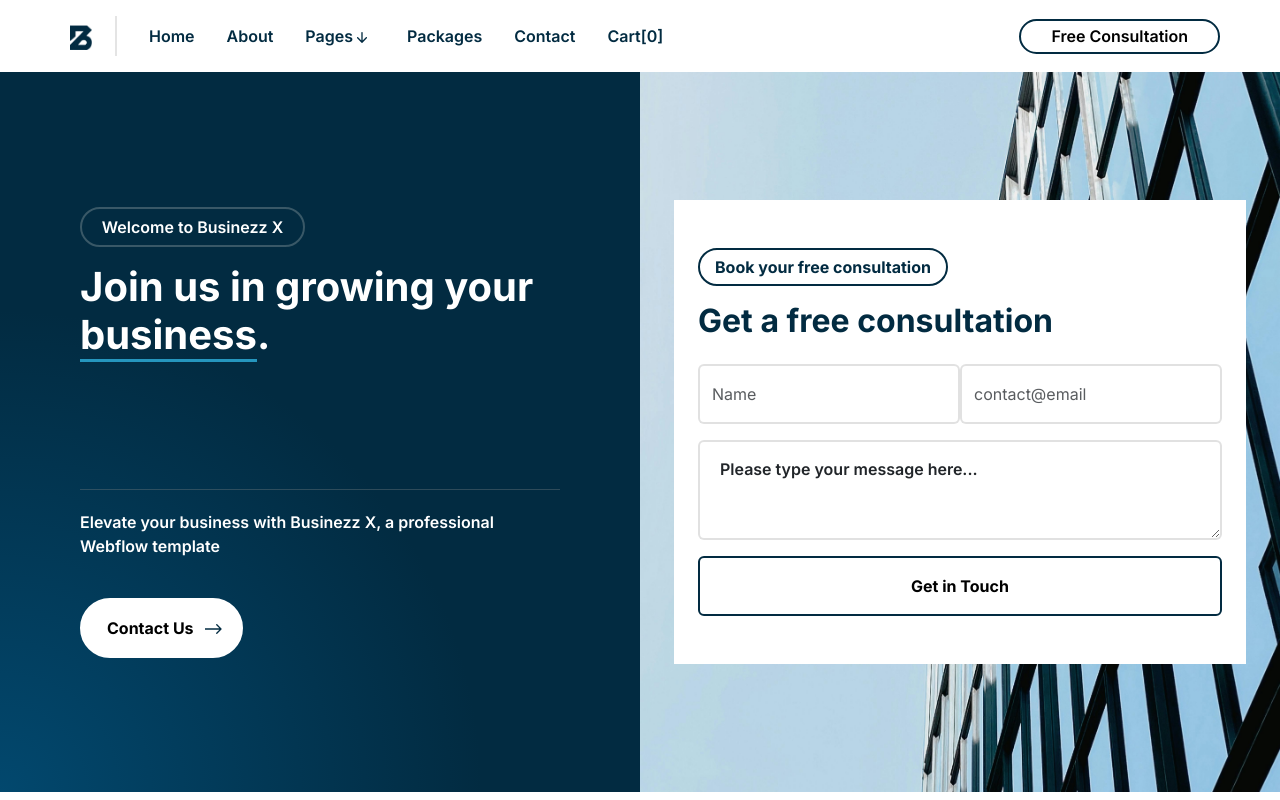
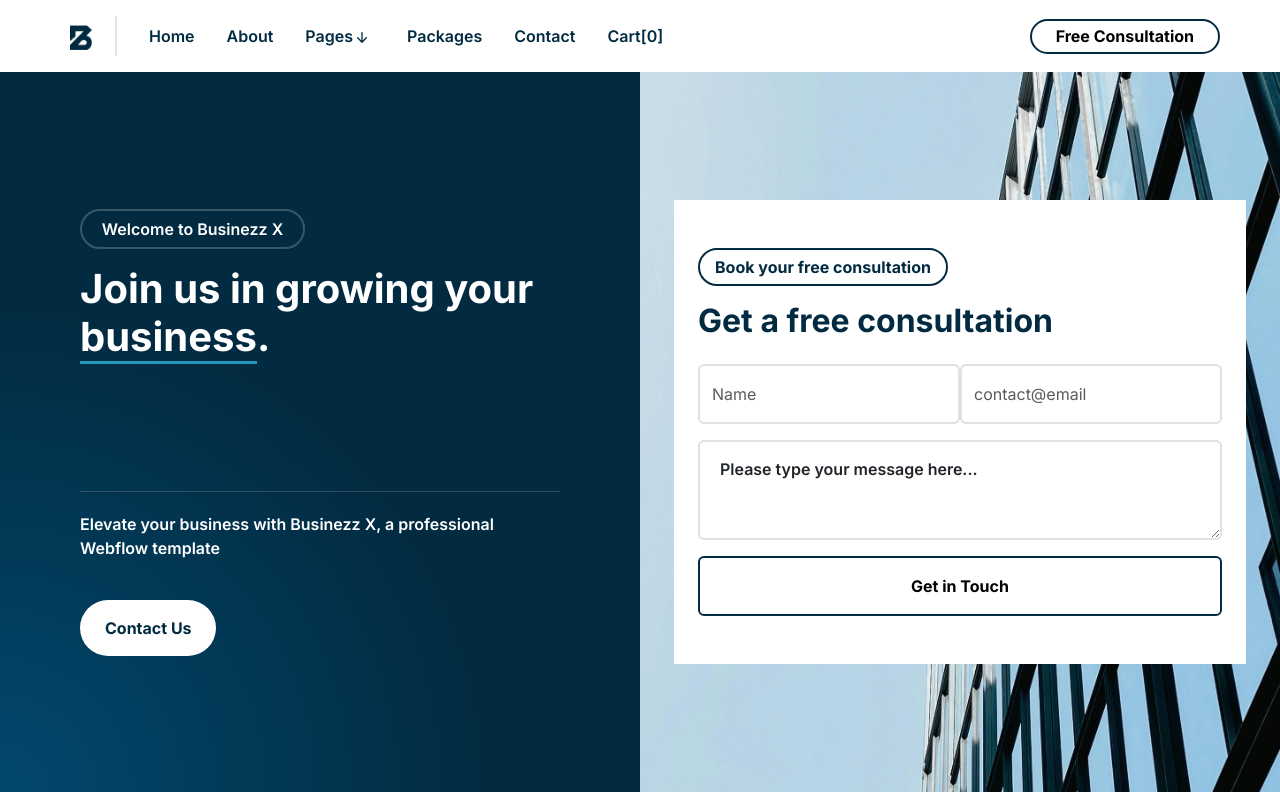
Before and after one commit to yayuwu/domo-challenge, a React (Vite) app: page / in a window 1280 px wide. Built offline with nearby package versions, Linux system fonts and the light colour scheme; the HTML template or start-up script is replaced by a standard one.

Commit message:
Animaciones de botones casi listas

```diff
--- a/src/components/homeComponents.jsx
+++ b/src/components/homeComponents.jsx
@@ -10,7 +10,7 @@ export const HomeFisrtPart = () => {
             </div>
             <div>
                 <p>Elevate your business with Businezz X, a professional Webflow template</p>
-                <button className="btn-contact mt-4 pe-3 py-3 fw-bold rounded-pill"><span className='pe-2'>Contact Us</span> <RightArrow/></button>
+                <button className="btn-contact mt-4 pe-3 py-3 fw-bold rounded-pill"><span className='pe-2'>Contact Us</span></button>
             </div>
         </section>
     )
@@ -28,7 +28,7 @@ export const HomeSecondPart = () => {
                     <input type="email" className="form-control"  placeholder='contact@email'/>
                    </div>
                     <textarea name="message" id="message" className="form-control  mb-3">Please type your message here...</textarea>
-                    <button className="btn-form rounded-2 p-3 fw-bold">Get in Touch</button>
+                    <button className="btn-form rounded-2 p-3 fw-bold"><span>Get in Touch</span></button>
                 </form>
             </div>
 
--- a/src/components/nav.jsx
+++ b/src/components/nav.jsx
@@ -58,7 +58,7 @@ export const Nav = () => {
                             </li>
                     </ul>
                         <div>
-                            <button className="btn-consultation">Free Consultation</button>
+                            <button className="btn-consultation rounded-pill px-4 fw-bold bg-white"><span>Free Consultation</span></button>
                         </div>
                 </div>
             </div>
--- a/src/css/home.css
+++ b/src/css/home.css
@@ -62,15 +62,37 @@ section h1 {
     border: 2px solid #c2c2c27c;
 }
 
-.btn-contact {
-    border: 2px solid white;
-    background-color: white;
-    padding: 5px 25px;
+.btn-form {
+    position: relative;
+    overflow: hidden;
+    transition: color 0.4s ease;
 }
 
-.btn-contact:hover {
-    color: #0795F9;
-    transition: 0.5s ease;
+.btn-contact span,
+.btn-form span {
+    position: relative;
+    z-index: 1;
+}
+
+.btn-form::before {
+    content: '';
+    position: absolute;
+    top: 0;
+    left: -100%;
+    width: 100%;
+    height: 100%;
+    background-color: #022b41;
+    z-index: 1;
+    transition: left 0.4s ease;
+}
+
+
+.btn-form:hover {
+    color: white;
+}
+
+.btn-form:hover::before {
+    left: 0;
 }
 
 .btn-form {
@@ -78,22 +100,34 @@ section h1 {
     background-color: white;
 }
 
-.btn-form:hover {
-    background-color: #022b41;
-    border-color: white;
+.btn-contact {
+    border: none;
+    background-color: white;
+    padding: 5px 25px;
+    position: relative;
+    overflow: hidden;
+    color: #022b41;
+    transition: color 0.4s ease;
+}
+
+.btn-contact::before {
+    content: '';
+    position: absolute;
+    top: 0;
+    left: -100%;
+    width: 100%;
+    height: 100%;
+    background-color: #2596be;
+    z-index: 0;
+    transition: left 0.4s ease;
+}
+
+.btn-contact:hover {
     color: white;
 }
 
-/* Animations*/
-
-.btn-contact:hover svg .arrow-right-2 {
-    transform: translateX(40%);
-    opacity: 0;
-}
-
-.btn-contact:hover svg .arrow-right-1 {
-    opacity: 1;
-    transform: translateX(0);
+.btn-contact:hover::before {
+    left: 0;
 }
 
 /*Responsive styles*/
--- a/src/css/nav.css
+++ b/src/css/nav.css
@@ -12,11 +12,35 @@
 
 .btn-consultation {
     border: 2px solid #022b41;
-    background-color: white;
-    padding: 2px 30px;
     height: 35px;
-    border-radius: 50px;
-    font-weight: 600;
+    overflow: hidden;
+    position: relative;
+    transition: color 0.4s ease;
+}
+
+.btn-consultation span {
+    position: relative;
+    z-index: 1;
+}
+
+.btn-consultation::before {
+    content: '';
+    position: absolute;
+    top: 0;
+    left: -100%;
+    width: 100%;
+    height: 100%;
+    background-color: #022b41;
+    z-index: 0;
+    transition: left 0.4s ease;
+}
+
+.btn-consultation:hover {
+    color: white;
+}
+
+.btn-consultation:hover::before {
+    left: 0;
 }
 
 
```
